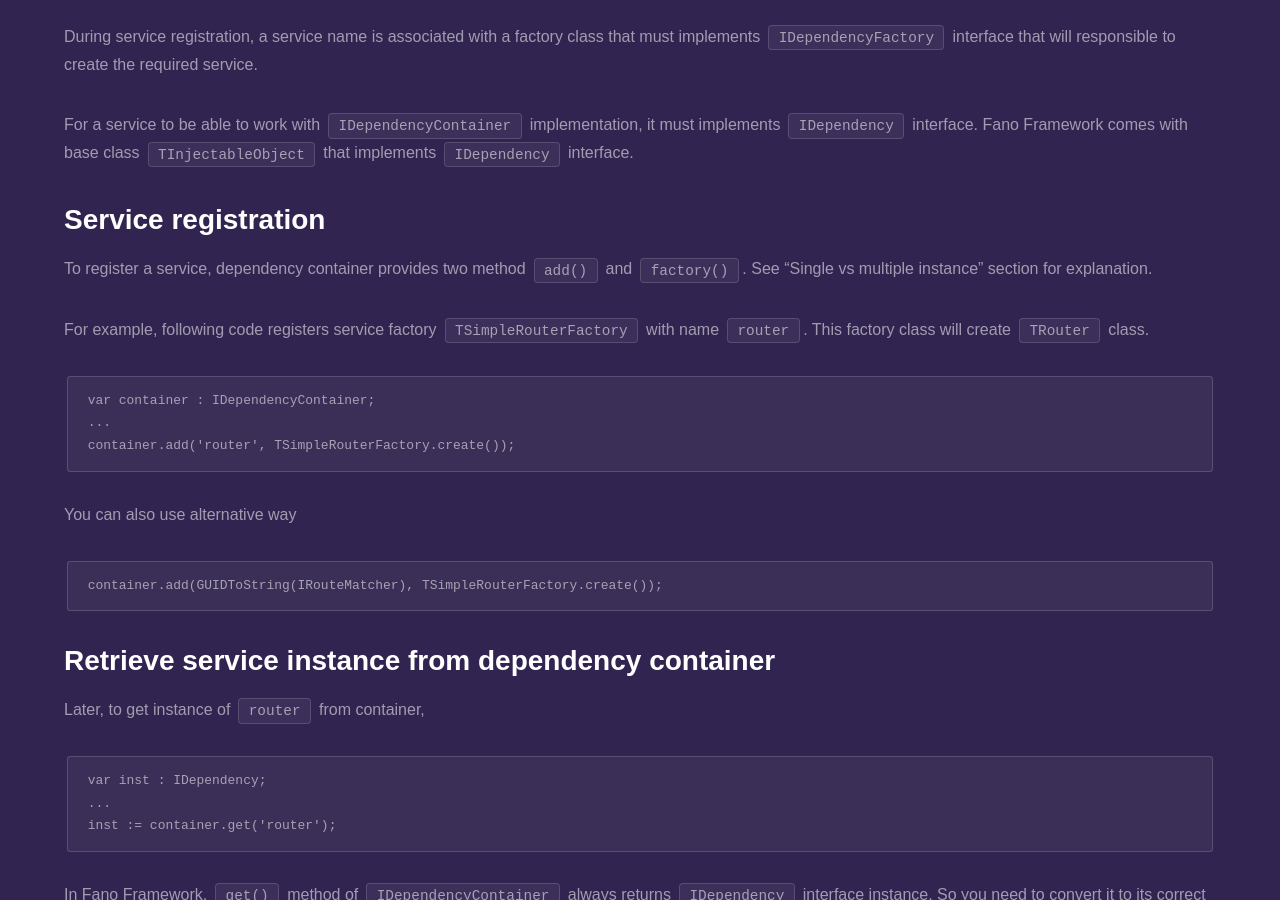
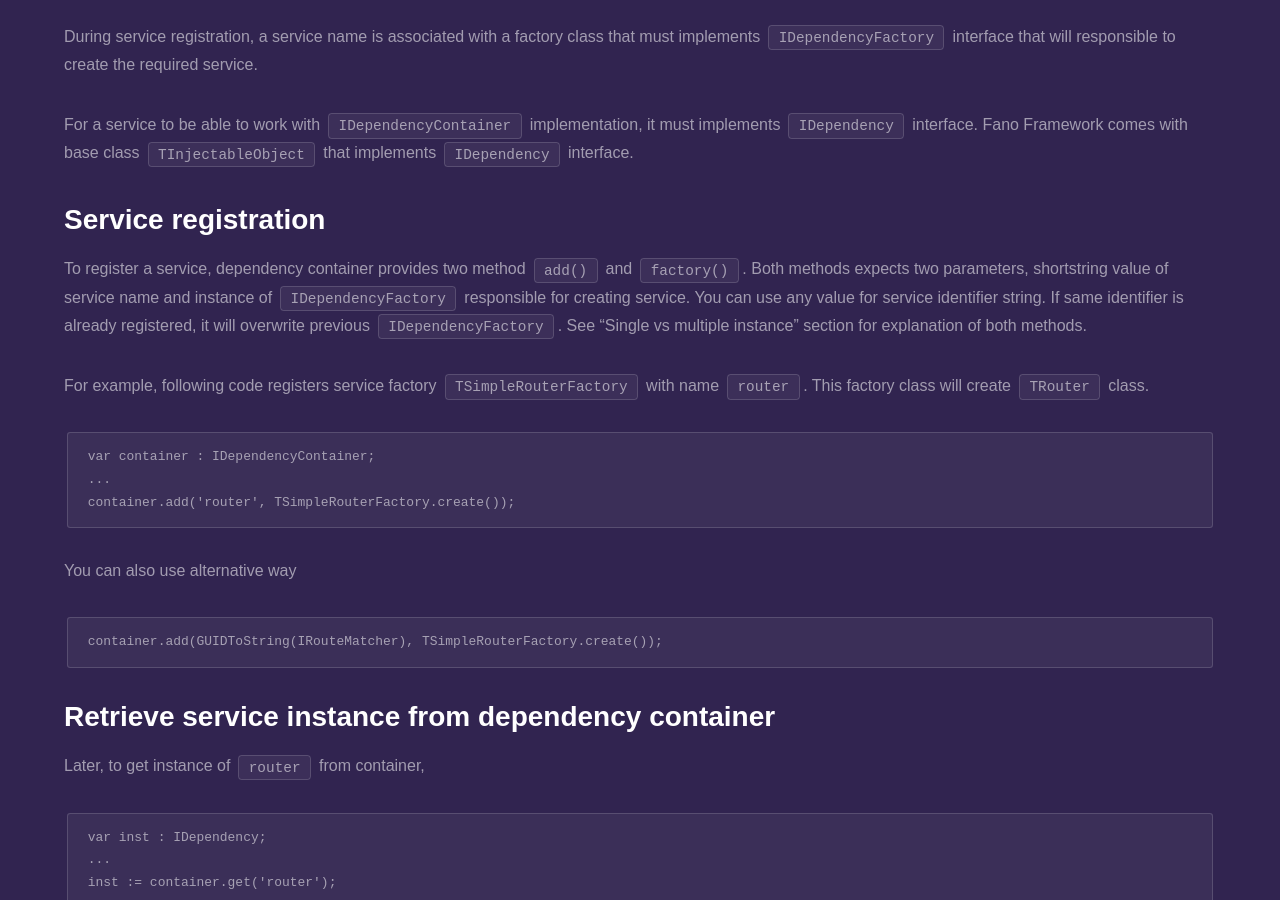
Before and after one commit to fanoframework/fanoframework.github.io, a Jekyll site: the page built from dependency-container/index.md, in a window 1280 px wide and 900 px high, scrolled down 767 px. Built offline with Jekyll 4.4.1, drawn with Linux system fonts in a browser that asks for light colours; our own code applies the rules of GitHub Pages for plain Markdown files.

Commit message:
Improve content

```diff
--- a/dependency-container/index.md
+++ b/dependency-container/index.md
@@ -31,7 +31,9 @@ For a service to be able to work with `IDependencyContainer` implementation, it
 
 ## Service registration
 
-To register a service, dependency container provides two method `add()` and `factory()`. See "Single vs multiple instance"  section for explanation.
+To register a service, dependency container provides two method `add()` and `factory()`. Both methods expects two parameters, shortstring value of service name and instance of
+`IDependencyFactory` responsible for creating service. You can use any value for service identifier string. If same identifier is already registered, it will overwrite previous `IDependencyFactory`.
+See "Single vs multiple instance"  section for explanation of both methods.
 
 For example, following code registers service factory `TSimpleRouterFactory` with name `router`. This factory class will create `TRouter` class.
 
```
